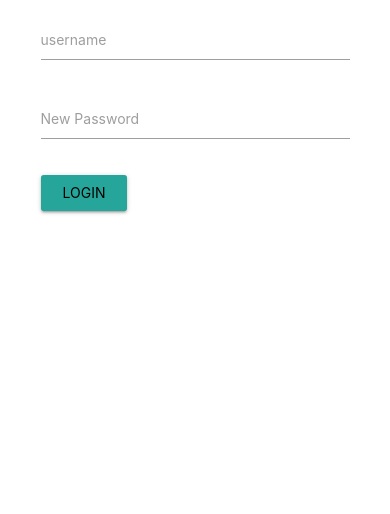
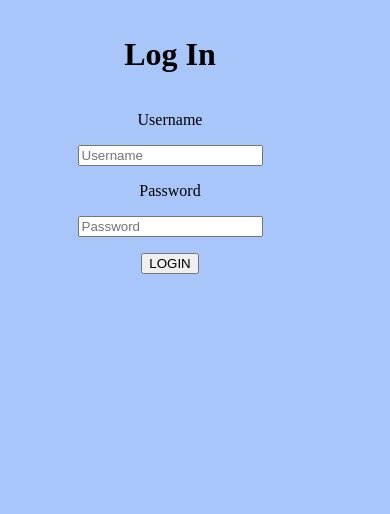
Before and after one commit to coderGambit/flaskmvc, a Flask app: page /login in a window 390 px wide. Shown: the part 109-623 px from the top of the page. Run offline with Flask 2, Linux system fonts and the light colour scheme; parts of the project's set-up code (start-up, migrations or seed data) failed here and were passed over.

Commit message:
add login page

```diff
--- a/App/templates/login.html
+++ b/App/templates/login.html
@@ -1,29 +1,113 @@
-{% extends "layout.html" %}
-{% block title %}Login{% endblock %}
-{% block page %}Login{% endblock %}
+<!DOCTYPE html>
+<html lang="en">
+<head>
+    <meta charset="UTF-8">
 
-{{ super() }}
+    <title>Title</title>
 
-{% block content %}
-   <div class="row">
+    <style>
 
-        <form class="col s12 m8 offset-m2" method="POST" action="/login">
-            {{ form.csrf_token }}
+        body{
+            background-color: #A8C6FA;
+        }
 
-            <div class="input-field col s12 m8 offset-m2">
-              {{ form.username(size=20, class="validate") }}
-              {{ form.username.label }}
-            </div>
+        .main_container{
+            margin: 0 auto;
+            display: flex;
+            height: auto;
+            max-width: 80%;
+            align-items: center;
+            justify-content: space-evenly;
+        }
 
-            <div class="input-field col s12 m8 offset-m2">
-              {{ form.password(size=20, class="validate") }}
-              {{ form.password.label }}
-            </div>
+        form{
+            display: flex;
+            flex-direction: column;
+            justify-content: center;
+            align-items: center;
+            flex-grow: 1;
+            gap: 1em;
+            margin: 0 50px 0 0;
+        }
 
-            <div class="input-field col s12 m8 offset-m2">
-              {{form.submit}}
-            </div>
-        </form>
+        .fnln_flex_container{
+            display: flex;
+            flex-wrap: wrap;
+            justify-content: center;
+        }
 
-  </div>
-{% endblock %}
+        input[type="button"]{
+            background-color: black;
+            color: white;
+            border: none;
+            padding: 10px 32px;
+            border-radius: 5px;
+            box-shadow: 0 0 10px #000;
+            transition-duration: 0.05s;
+        }
+
+        input[type="button"]:active{
+            background-color: white;
+            color: black;
+        }
+
+        input[type="button"]:hover{
+            box-shadow: 0 0 10px #fff;
+        }
+
+        .about_section{
+            flex-grow: 1;
+            position: relative;
+        }
+
+        .about_section_photo{
+            max-width: 100%;
+        }
+
+        .about_section_text_container{
+            display: grid;
+            justify-content: center;
+            align-content: center;
+            position: absolute;
+            top: 0;
+            bottom: 0;
+            left: 0;
+            right: 0;
+            content: '';
+            background-color: rgba(168, 198, 250, 0.55);
+        }
+
+        @media only screen and (max-width: 800px){
+            .about_section{
+                display: none;
+            }
+        }
+
+    </style>
+</head>
+
+<body>
+
+<div class="main_container">
+
+    <form action="/login" method="POST">
+        {{ form.csrf_token }}
+
+        <img src="https://picsum.photos/100" alt="logo">
+        <h1>Log In</h1>
+        <label for="username">Username</label><input size="20" type="text" id="username" name="username" placeholder="Username">
+        <label for="password">Password</label><input size="20" type="password" id="password" name="password" placeholder="Password">
+        <input type="submit" id="log_in" name="logIn" value="LOGIN">
+
+    </form>
+
+    <div class="about_section">
+        <div class="about_section_text_container"><p class="about_section_text">About
+            us</p></div>
+        <img class="about_section_photo" src="https://picsum.photos/600" alt="cover photo">
+    </div>
+
+</div>
+
+</body>
+</html>
```
